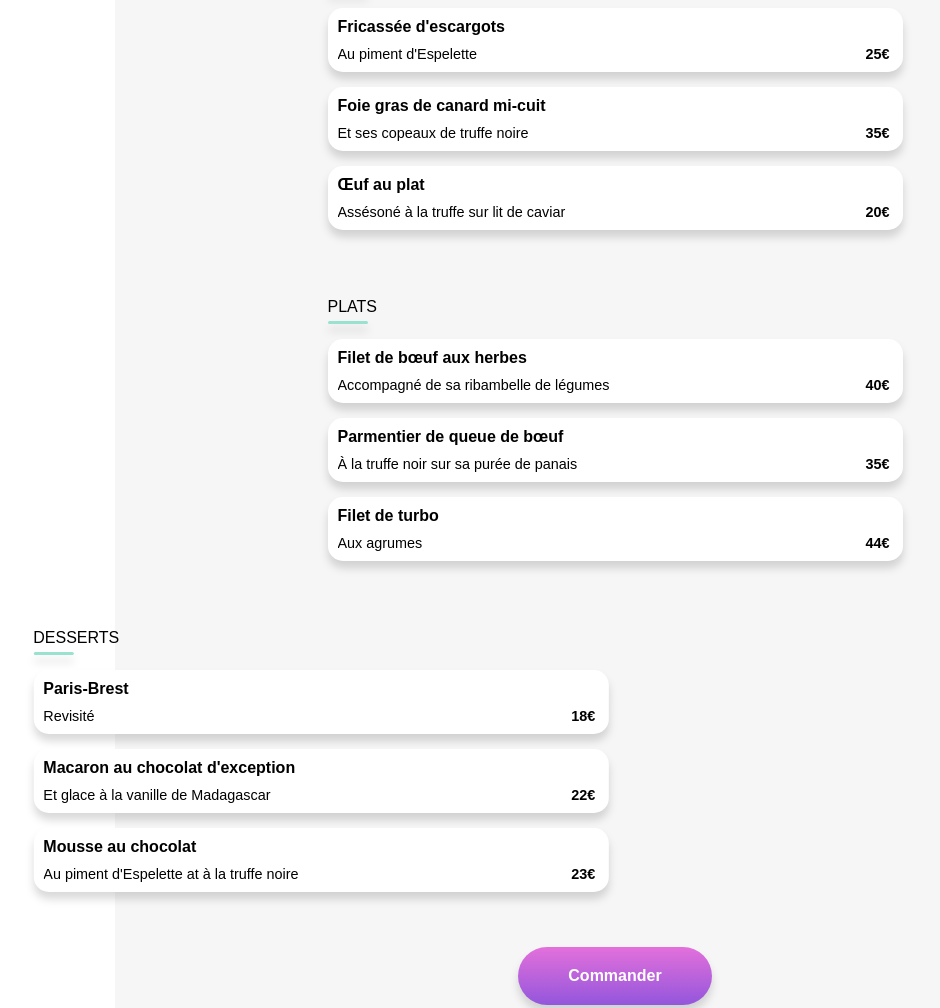
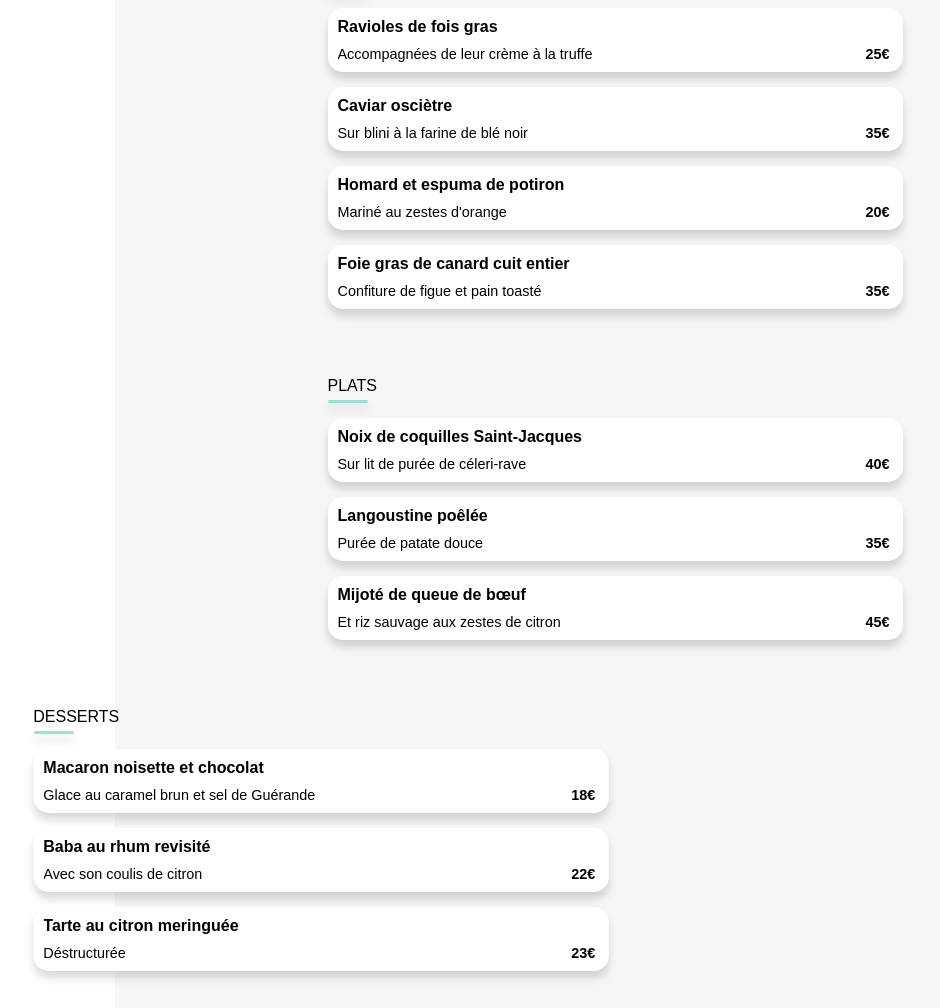
Before and after one commit to MorganYami/Projet4OhmyFood, a plain HTML site: page restaurants/Noteenchantee.html in a window 1280 px wide. Shown: the part 340-1348 px from the top of the page, without its empty margins (25-965 px from the left). Drawn offline with Linux system fonts and the light colour scheme; a web font is replaced by a local one.

```diff
--- a/SASS/restaurants.scss
+++ b/SASS/restaurants.scss
@@ -62,6 +62,9 @@ section {
         font-size: 1.5em;
         font-family: $fontSecondaire;
         font-weight: lighter;
+        overflow: hidden;
+        white-space: nowrap;
+        text-overflow: ellipsis;
         @media screen and (min-width: 768px){
             width: auto; ;
             text-align: center;
--- a/restaurants/Noteenchantee.html
+++ b/restaurants/Noteenchantee.html
@@ -39,7 +39,7 @@
             <rect width="100" height="50" />
         </svg>
         <div class="blank"></div>
-        <img class="restaurant__image" src="../assets/images/restaurants/jay-wennington-N_Y88TWmGwA-unsplash.jpg"
+        <img class="restaurant__image" src="../assets/images/restaurants/stil-u2Lp8tXIcjw-unsplash.jpg"
             alt="une assiette de nourriture">
         <section>
             <div>
@@ -58,9 +58,9 @@
                 <div class="menuLine"></div>
                 <div>
                     <div class="menu__int">
-                        <h3>Fricassée d'escargots</h3>
+                        <h3>Ravioles de fois gras</h3>
                         <div class="menu__detail">
-                            <p class="flavor">Au piment d'Espelette</p>
+                            <p class="flavor">Accompagnées de leur crème à la truffe</p>
                             <p class="price">25€</p>
                         </div>
                     </div>
@@ -68,9 +68,9 @@
                 </div>
                 <div>
                     <div class="menu__int">
-                        <h3>Foie gras de canard mi-cuit</h3>
+                        <h3>Caviar osciètre</h3>
                         <div class="menu__detail">
-                            <p class="flavor">Et ses copeaux de truffe noire</p>
+                            <p class="flavor">Sur blini à la farine de blé noir</p>
                             <p class="price">35€</p>
                         </div>
                     </div>
@@ -78,10 +78,20 @@
                 </div>
                 <div>
                     <div class="menu__int">
-                        <h3>Œuf au plat</h3>
+                        <h3>Homard et espuma de potiron</h3>
                         <div class="menu__detail">
-                            <p class="flavor">Assésoné à la truffe sur lit de caviar</p>
+                            <p class="flavor">Mariné au zestes d'orange</p>
                             <p class="price">20€</p>
+                        </div>
+                    </div>
+                    <div class="check"><i class="fa-solid fa-circle-check"></i></div>
+                </div>
+                <div>
+                    <div class="menu__int">
+                        <h3>Foie gras de canard cuit entier</h3>
+                        <div class="menu__detail">
+                            <p class="flavor">Confiture de figue et pain toasté</p>
+                            <p class="price">35€</p>
                         </div>
                     </div>
                     <div class="check"><i class="fa-solid fa-circle-check"></i></div>
@@ -92,9 +102,9 @@
                 <div class="menuLine"></div>
                 <div>
                     <div class="menu__int">
-                        <h3>Filet de bœuf aux herbes</h3>
+                        <h3>Noix de coquilles Saint-Jacques</h3>
                         <div class="menu__detail">
-                            <p class="flavor">Accompagné de sa ribambelle de légumes</p>
+                            <p class="flavor">Sur lit de purée de céleri-rave</p>
                             <p class="price">40€</p>
                         </div>
                     </div>
@@ -102,9 +112,9 @@
                 </div>
                 <div>
                     <div class="menu__int">
-                        <h3>Parmentier de queue de bœuf</h3>
+                        <h3>Langoustine poêlée</h3>
                         <div class="menu__detail">
-                            <p class="flavor"><span class="uppercase">à</span> la truffe noir sur sa purée de panais</p>
+                            <p class="flavor">Purée de patate douce</p>
                             <p class="price">35€</p>
                         </div>
                     </div>
@@ -112,10 +122,10 @@
                 </div>
                 <div>
                     <div class="menu__int">
-                        <h3>Filet de turbo</h3>
+                        <h3>Mijoté de queue de bœuf</h3>
                         <div class="menu__detail">
-                            <p class="flavor">Aux agrumes</p>
-                            <p class="price">44€</p>
+                            <p class="flavor">Et riz sauvage aux zestes de citron</p>
+                            <p class="price">45€</p>
                         </div>
                     </div>
                     <div class="check"><i class="fa-solid fa-circle-check"></i></div>
@@ -126,9 +136,9 @@
                 <div class="menuLine"></div>
                 <div>
                     <div class="menu__int">
-                        <h3>Paris-Brest</h3>
+                        <h3>Macaron noisette et chocolat</h3>
                         <div class="menu__detail">
-                            <p class="flavor">Revisité</p>
+                            <p class="flavor">Glace au caramel brun et sel de Guérande</p>
                             <p class="price">18€</p>
                         </div>
                     </div>
@@ -136,9 +146,9 @@
                 </div>
                 <div>
                     <div class="menu__int">
-                        <h3>Macaron au chocolat d'exception</h3>
+                        <h3>Baba au rhum revisité</h3>
                         <div class="menu__detail">
-                            <p class="flavor">Et glace à la vanille de Madagascar</p>
+                            <p class="flavor">Avec son coulis de citron</p>
                             <p class="price">22€</p>
                         </div>
                     </div>
@@ -146,9 +156,9 @@
                 </div>
                 <div>
                     <div class="menu__int">
-                        <h3>Mousse au chocolat</h3>
+                        <h3>Tarte au citron meringuée</h3>
                         <div class="menu__detail">
-                            <p class="flavor">Au piment d'Espelette at à la truffe noire</p>
+                            <p class="flavor">Déstructurée</p>
                             <p class="price">23€</p>
                         </div>
                     </div>
```
Also changed, not shown: restaurants/Alafrancaise.html (+19 -19 lines), restaurants/Delicedessenes.html (+21 -21 lines), restaurants/Palettdugout.html (+1 -1 lines), assets/CSS/restaurants.css, assets/CSS/restaurants~min.css.
